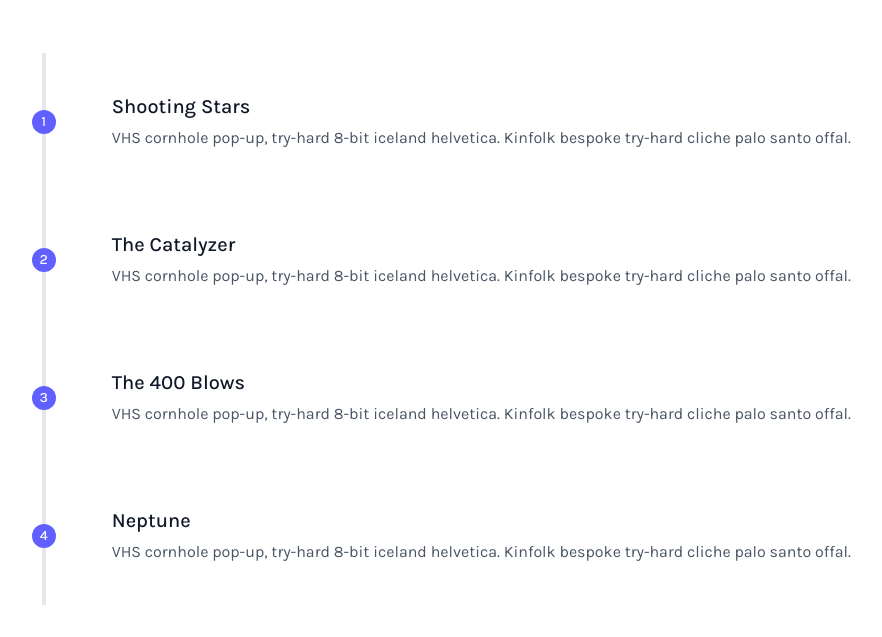
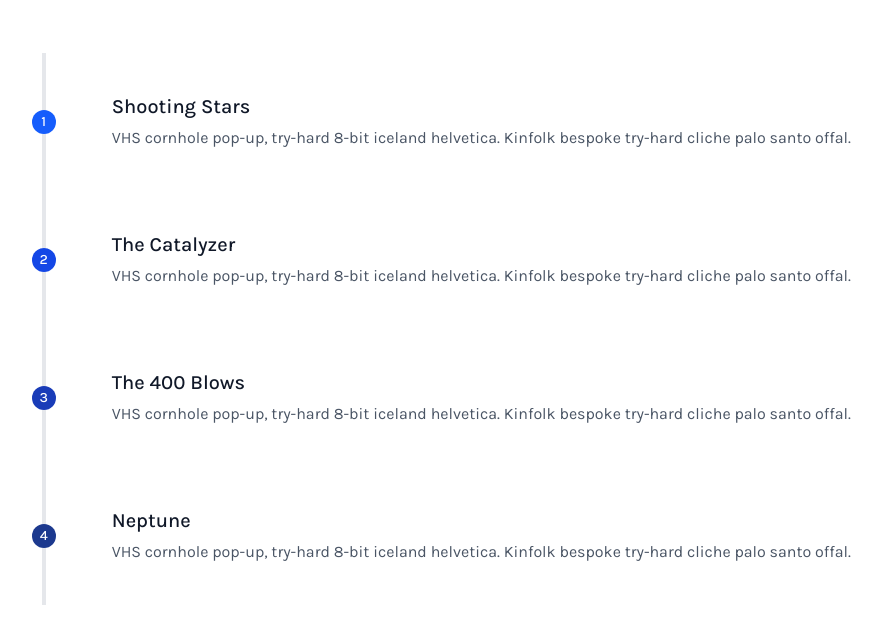
Before and after one commit to Rlohaustralia/keyword-monitor, a Django app: template templates/index.html in a window 1280 px wide. Shown: the part 2038-2675 px from the top of the page, without its empty margins (195-1077 px from the left). Run offline with Django 4.2, Linux system fonts and the light colour scheme; the template is opened without the code that fills it, so the values that code supplies are empty; some web fonts are replaced.

Commit message:
Updated UI/UX

```diff
--- a/templates/index.html
+++ b/templates/index.html
@@ -159,7 +159,7 @@
       <div class="h-full w-6 absolute inset-0 flex items-center justify-center">
         <div class="h-full w-1 bg-gray-200 pointer-events-none"></div>
       </div>
-      <div class="flex-shrink-0 w-6 h-6 rounded-full mt-10 sm:mt-0 inline-flex items-center justify-center bg-indigo-500 text-white relative z-10 title-font font-medium text-sm">1</div>
+      <div class="flex-shrink-0 w-6 h-6 rounded-full mt-10 sm:mt-0 inline-flex items-center justify-center bg-blue-600 text-white relative z-10 title-font font-medium text-sm">1</div>
       <div class="flex-grow md:pl-8 pl-6 flex sm:items-center items-start flex-col sm:flex-row">
         <div class="flex-grow sm:pl-6 mt-6 sm:mt-0">
           <h2 class="font-medium title-font text-gray-900 mb-1 text-xl">Shooting Stars</h2>
@@ -171,7 +171,7 @@
       <div class="h-full w-6 absolute inset-0 flex items-center justify-center">
         <div class="h-full w-1 bg-gray-200 pointer-events-none"></div>
       </div>
-      <div class="flex-shrink-0 w-6 h-6 rounded-full mt-10 sm:mt-0 inline-flex items-center justify-center bg-indigo-500 text-white relative z-10 title-font font-medium text-sm">2</div>
+      <div class="flex-shrink-0 w-6 h-6 rounded-full mt-10 sm:mt-0 inline-flex items-center justify-center bg-blue-700 text-white relative z-10 title-font font-medium text-sm">2</div>
       <div class="flex-grow md:pl-8 pl-6 flex sm:items-center items-start flex-col sm:flex-row">
         <div class="flex-grow sm:pl-6 mt-6 sm:mt-0">
           <h2 class="font-medium title-font text-gray-900 mb-1 text-xl">The Catalyzer</h2>
@@ -183,7 +183,7 @@
       <div class="h-full w-6 absolute inset-0 flex items-center justify-center">
         <div class="h-full w-1 bg-gray-200 pointer-events-none"></div>
       </div>
-      <div class="flex-shrink-0 w-6 h-6 rounded-full mt-10 sm:mt-0 inline-flex items-center justify-center bg-indigo-500 text-white relative z-10 title-font font-medium text-sm">3</div>
+      <div class="flex-shrink-0 w-6 h-6 rounded-full mt-10 sm:mt-0 inline-flex items-center justify-center bg-blue-800 text-white relative z-10 title-font font-medium text-sm">3</div>
       <div class="flex-grow md:pl-8 pl-6 flex sm:items-center items-start flex-col sm:flex-row">
         <div class="flex-grow sm:pl-6 mt-6 sm:mt-0">
           <h2 class="font-medium title-font text-gray-900 mb-1 text-xl">The 400 Blows</h2>
@@ -195,7 +195,7 @@
       <div class="h-full w-6 absolute inset-0 flex items-center justify-center">
         <div class="h-full w-1 bg-gray-200 pointer-events-none"></div>
       </div>
-      <div class="flex-shrink-0 w-6 h-6 rounded-full mt-10 sm:mt-0 inline-flex items-center justify-center bg-indigo-500 text-white relative z-10 title-font font-medium text-sm">4</div>
+      <div class="flex-shrink-0 w-6 h-6 rounded-full mt-10 sm:mt-0 inline-flex items-center justify-center bg-blue-900 text-white relative z-10 title-font font-medium text-sm">4</div>
       <div class="flex-grow md:pl-8 pl-6 flex sm:items-center items-start flex-col sm:flex-row">
         <div class="flex-grow sm:pl-6 mt-6 sm:mt-0">
           <h2 class="font-medium title-font text-gray-900 mb-1 text-xl">Neptune</h2>
```
